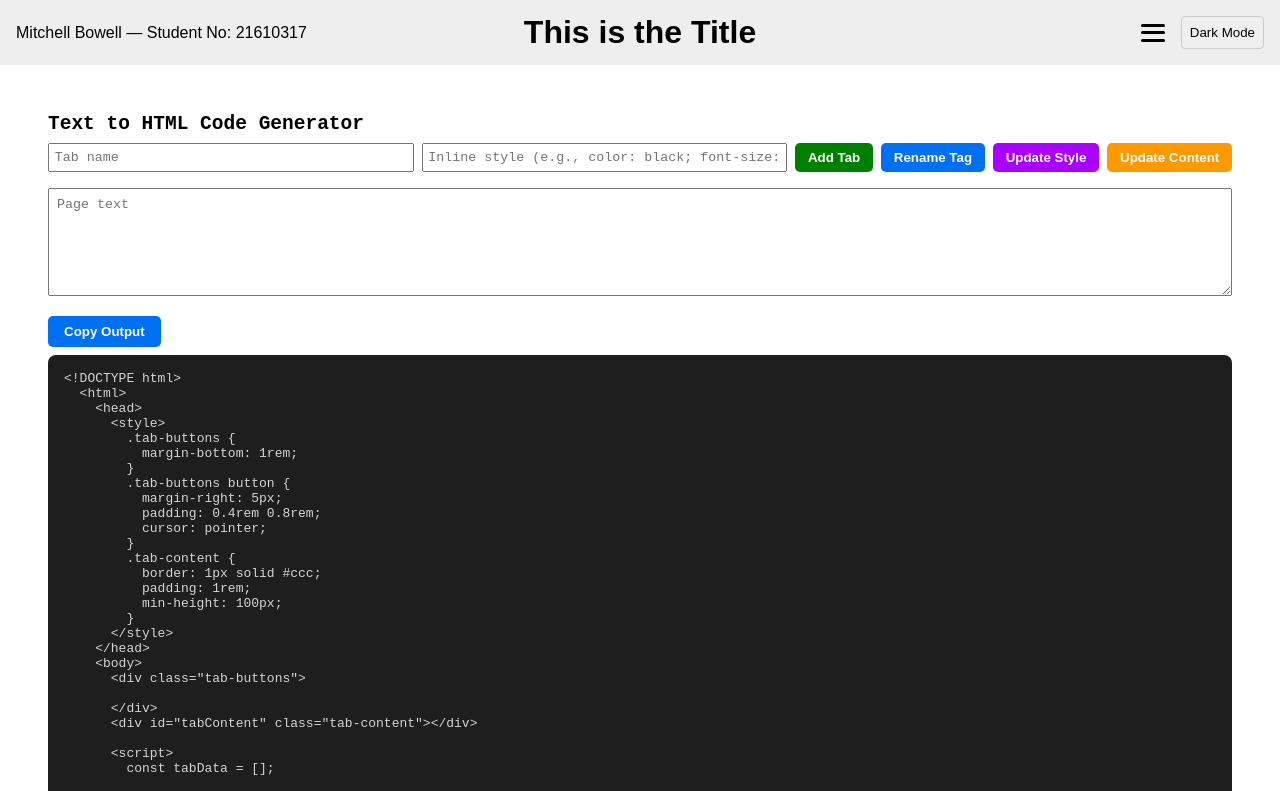
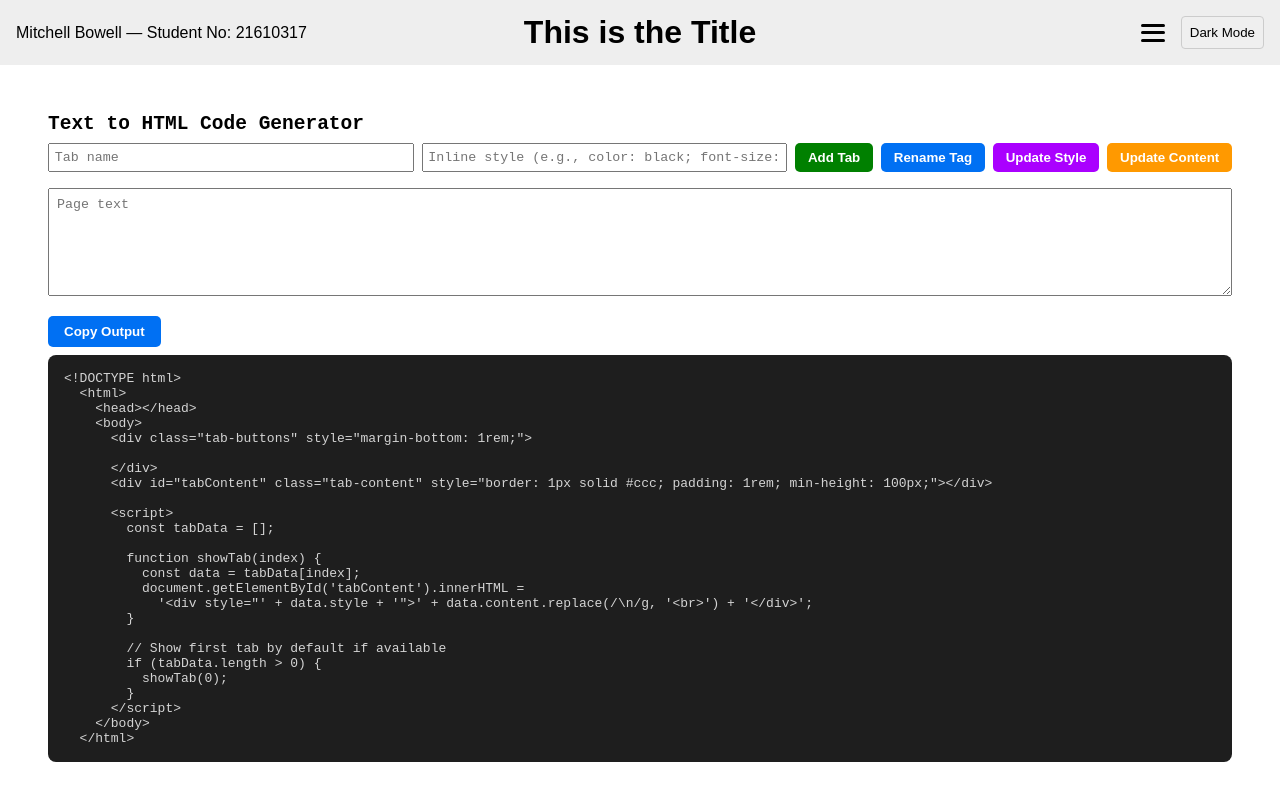
Before and after one commit to MitchBow/CWA-Assignment-1, a Next.js app: page / in a window 1280 px wide. Shown: the top 791 px of the page. Built offline with nearby package versions, Linux system fonts and the light colour scheme.

Commit message:
fixed output based on feedback from Tony

```diff
--- a/app/layout.tsx
+++ b/app/layout.tsx
@@ -171,7 +171,7 @@ export default function RootLayout({ children }: { children: React.ReactNode })
             marginTop: '2rem',
           }}
         >
-          {new Date().getFullYear()}- © - Mitchell Bowell — Student No: 21610317
+          {new Date().getFullYear()} - © - Mitchell Bowell — Student No: 21610317
         </footer>
 
         <style>{`
--- a/app/page.tsx
+++ b/app/page.tsx
@@ -44,32 +44,16 @@ export default function Home() {
   const outputCode = `
   <!DOCTYPE html>
   <html>
-    <head>
-      <style>
-        .tab-buttons {
-          margin-bottom: 1rem;
-        }
-        .tab-buttons button {
-          margin-right: 5px;
-          padding: 0.4rem 0.8rem;
-          cursor: pointer;
-        }
-        .tab-content {
-          border: 1px solid #ccc;
-          padding: 1rem;
-          min-height: 100px;
-        }
-      </style>
-    </head>
+    <head></head>
     <body>
-      <div class="tab-buttons">
+      <div class="tab-buttons" style="margin-bottom: 1rem;">
   ${tabs
     .map((tab, index) => {
-      return `      <button onclick="showTab(${index})">${tab.name}</button>`;
+      return `      <button onclick="showTab(${index})" style="margin-right: 5px; padding: 0.4rem 0.8rem; cursor: pointer;">${tab.name}</button>`;
     })
     .join('\n')}
       </div>
-      <div id="tabContent" class="tab-content"></div>
+      <div id="tabContent" class="tab-content" style="border: 1px solid #ccc; padding: 1rem; min-height: 100px;"></div>
 
       <script>
         const tabData = ${JSON.stringify(
@@ -93,6 +77,7 @@ export default function Home() {
     </body>
   </html>
   `.trim();
+
 
 
   // Copy to clipboard handler
```
